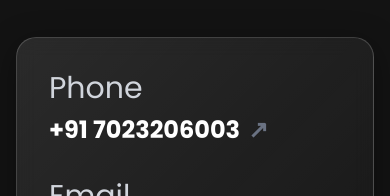
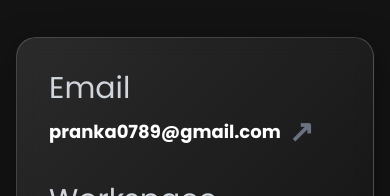
Before and after one commit to PrathamRanka/PrathamRanka-dev, a Next.js app: page / in a window 390 px wide. Shown: the part 5323-5519 px from the top of the page. Built offline with nearby package versions, Linux system fonts and the light colour scheme.

Commit message:
refactor: comment out phone number section in Contact component

```diff
--- a/components/Contact.tsx
+++ b/components/Contact.tsx
@@ -32,7 +32,7 @@
               transition={{ duration: 0.6, delay: 0.4 }}
               className="glass p-8 rounded-2xl space-y-8"
             >
-              <div className="space-y-2">
+              {/* <div className="space-y-2">
                 <p className="text-3xl text-gray-300">Phone</p>
                 <a
                   href="tel:+917023206003"
@@ -41,7 +41,7 @@
                   +91 7023206003
                   <span className="text-gray-500 font-bold">↗</span>
                 </a>
-              </div>
+              </div> */}
 
               <div className="space-y-2">
                 <p className="text-3xl text-gray-300">Email</p>
```
